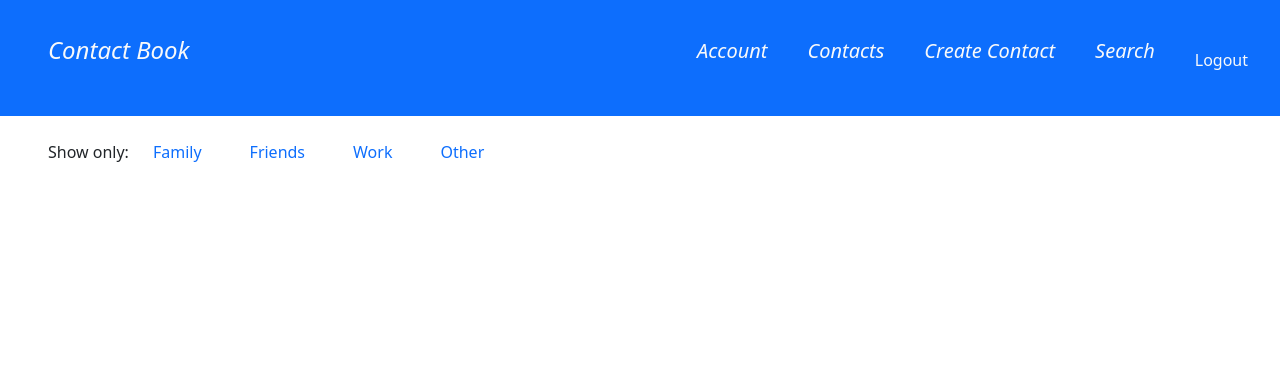
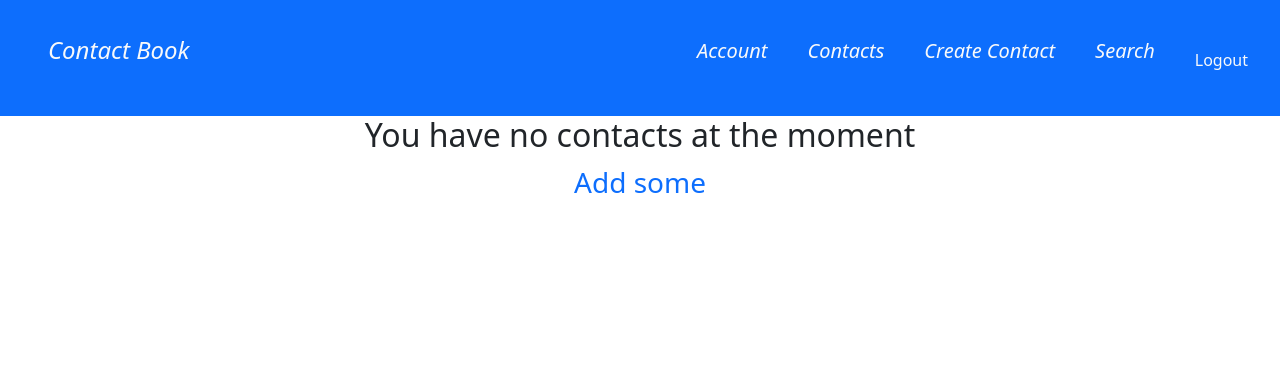
Before and after one commit to anton-mirazchiyski/ContactBook, a Django app: page /contacts/all/ in a window 1280 px wide. Shown: the top 376 px of the page. Run offline with Django 5.2, Linux system fonts and the light colour scheme; the visitor is signed in with stand-in values (Sample User, id 1); data comes from the database, SQL or seed files in the repository; data that the repository does not hold is empty.

Commit message:
Update contacts template

```diff
--- a/contact_book/contacts/views.py
+++ b/contact_book/contacts/views.py
@@ -15,7 +15,7 @@ def show_all_contacts(request):
     current_account = get_current_account(request)
     categories = Category.objects.all()
 
-    context = {}
+    context = {'contacts': current_account.contact_set.all()}
     for category in categories:
         name = str(category).lower() + '_contacts'
         contacts = current_account.contact_set.filter(category=category)
--- a/templates/contacts/contacts-all.html
+++ b/templates/contacts/contacts-all.html
@@ -3,7 +3,15 @@
 {% block title %} Your contacts {% endblock %}
 
 {% block page_content %}
+    {% if not contacts %}
+        <div class="form-container d-flex flex-column justify-content-center align-items-center">
+            <h1 class="h2 text-center">You have no contacts at the moment</h1>
+            <h2 class="h3 text-center mt-1">
+                <a class="text-decoration-none" href="{% url 'contact_create' %}">Add some</a>
+            </h2>
+        </div>
 
+    {% else %}
         <div class="d-flex flex-wrap px-5 pt-4">
             <p class="me-4">Show only:</p>
             <ul class="list-unstyled d-flex flex-row">
@@ -21,6 +29,7 @@
                 </li>
             </ul>
         </div>
+    {% endif %}
 
     <div class="p-5">
         {% if family_contacts %}
```
Lines whose indentation alone changed are shown as unchanged.
